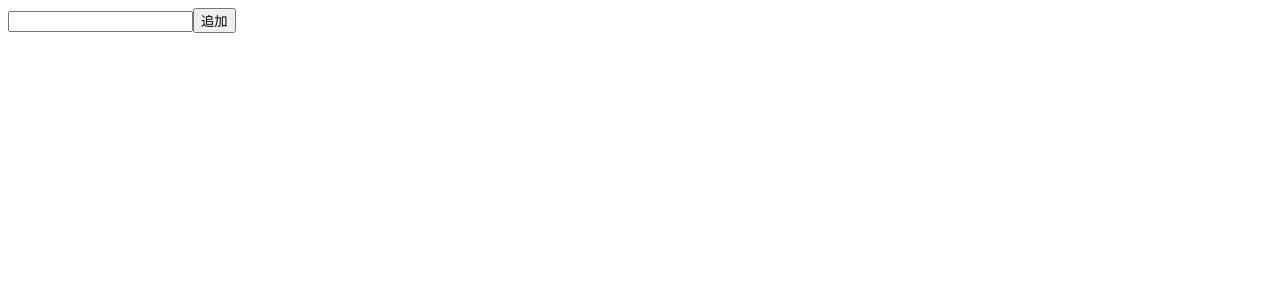
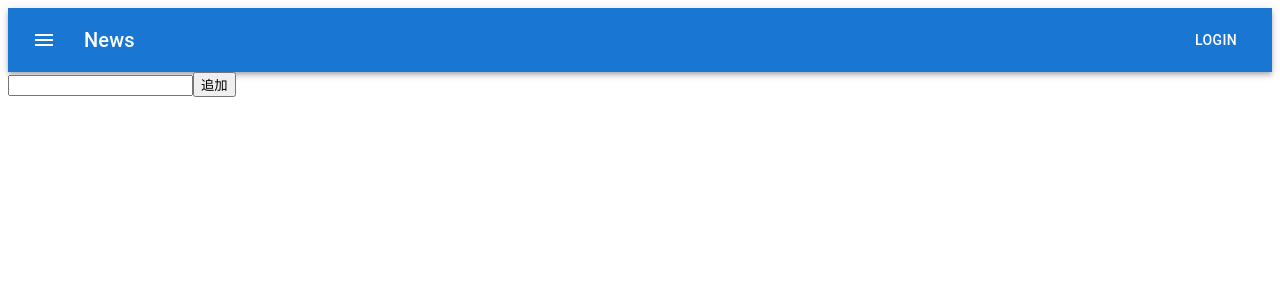
Before and after one commit to adLoremtu/react, a React (Create React App) app in the folder react-product/03_todo_hooks/todo/: page / in a window 1280 px wide. Shown: the top 300 px of the page. Built offline with nearby package versions, Linux system fonts and the light colour scheme.

Commit message:
作業ファイルをコミット

```diff
--- a/react-product/03_todo_hooks/todo/package.json
+++ b/react-product/03_todo_hooks/todo/package.json
@@ -3,6 +3,10 @@
   "version": "0.1.0",
   "private": true,
   "dependencies": {
+    "@emotion/react": "^11.8.2",
+    "@emotion/styled": "^11.8.1",
+    "@mui/icons-material": "^5.6.2",
+    "@mui/material": "^5.5.3",
     "@testing-library/jest-dom": "^5.16.2",
     "@testing-library/react": "^12.1.4",
     "@testing-library/user-event": "^13.5.0",
--- a/react-product/03_todo_hooks/todo/src/App.tsx
+++ b/react-product/03_todo_hooks/todo/src/App.tsx
@@ -1,5 +1,6 @@
 import React, { useState } from 'react'
 import './App.scss'
+import { ButtonAppBar } from './components/index'
 
 const App = () => {
     // 状態管理
@@ -7,6 +8,7 @@
 
     return (
         <div>
+            <ButtonAppBar />
             <form onSubmit={(e) => e.preventDefault()}>
                 <input type="text" value={text} onChange={(e) => setText(e.target.value)} />
                 <input type="submit" value="追加" onSubmit={(e) => e.preventDefault()} />
--- /dev/null
+++ b/react-product/03_todo_hooks/todo/src/components/Header.tsx
@@ -0,0 +1,26 @@
+import * as React from 'react'
+import AppBar from '@mui/material/AppBar'
+import Box from '@mui/material/Box'
+import Toolbar from '@mui/material/Toolbar'
+import Typography from '@mui/material/Typography'
+import Button from '@mui/material/Button'
+import IconButton from '@mui/material/IconButton'
+import MenuIcon from '@mui/icons-material/Menu'
+
+export default function ButtonAppBar() {
+    return (
+        <Box sx={{ flexGrow: 1 }}>
+            <AppBar position="static">
+                <Toolbar>
+                    <IconButton size="large" edge="start" color="inherit" aria-label="menu" sx={{ mr: 2 }}>
+                        <MenuIcon />
+                    </IconButton>
+                    <Typography variant="h6" component="div" sx={{ flexGrow: 1 }}>
+                        News
+                    </Typography>
+                    <Button color="inherit">Login</Button>
+                </Toolbar>
+            </AppBar>
+        </Box>
+    )
+}
--- /dev/null
+++ b/react-product/03_todo_hooks/todo/src/components/index.tsx
@@ -0,0 +1 @@
+export { default as ButtonAppBar } from './Header'
```
Also changed, not shown: 2 other files (tests, documents, lock files or other folders).
